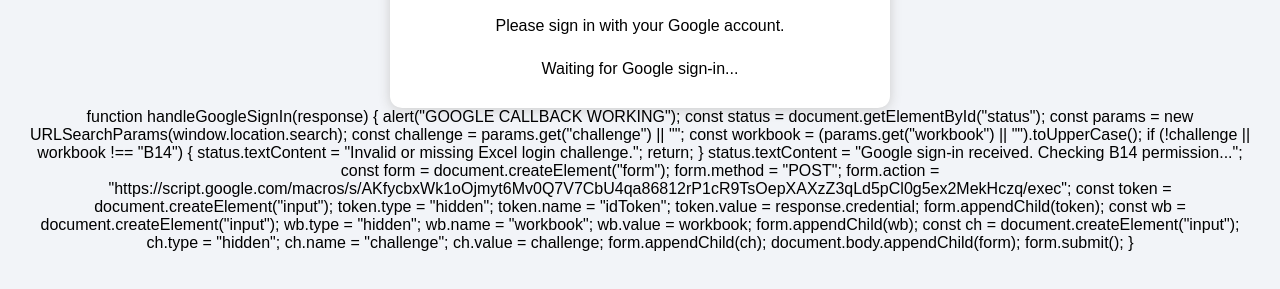
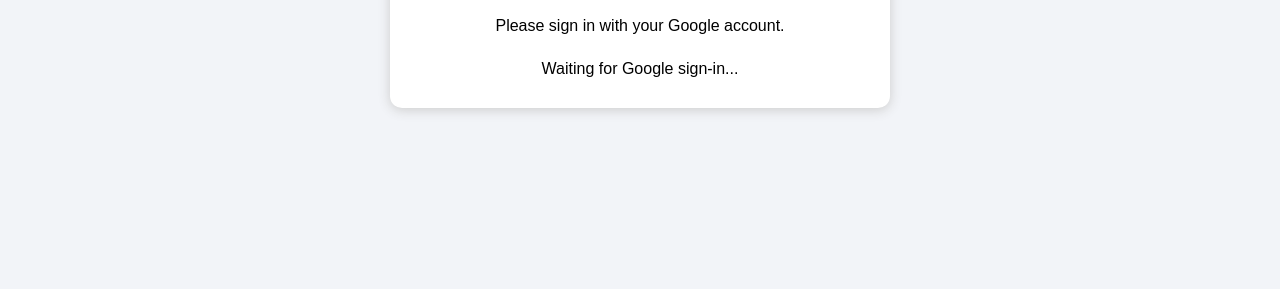
Before and after one commit to samrajeshsr-png/boxing-master-signin, a plain HTML site: page index.html in a window 1280 px wide. Shown: the part 149-438 px from the top of the page. Drawn offline with Linux system fonts and the light colour scheme.

Commit message:
Update index.html

```diff
--- a/index.html
+++ b/index.html
@@ -5,6 +5,7 @@
   <meta charset="UTF-8">
   <meta name="viewport" content="width=device-width, initial-scale=1">
   <title>BOXING MASTER ACCESS</title>
+  <script src="https://accounts.google.com/gsi/client" defer></script>
   <style>
     body {
       font-family: Arial, sans-serif;
@@ -48,6 +49,7 @@
   <script>
 
 <script src="https://accounts.google.com/gsi/client" async defer></script>
+  <script>
 function handleGoogleSignIn(response) {
     alert("GOOGLE CALLBACK WORKING");
   const status = document.getElementById("status");
@@ -88,3 +90,4 @@ function handleGoogleSignIn(response) {
   document.body.appendChild(form);
   form.submit();
 }
+</script>
```
